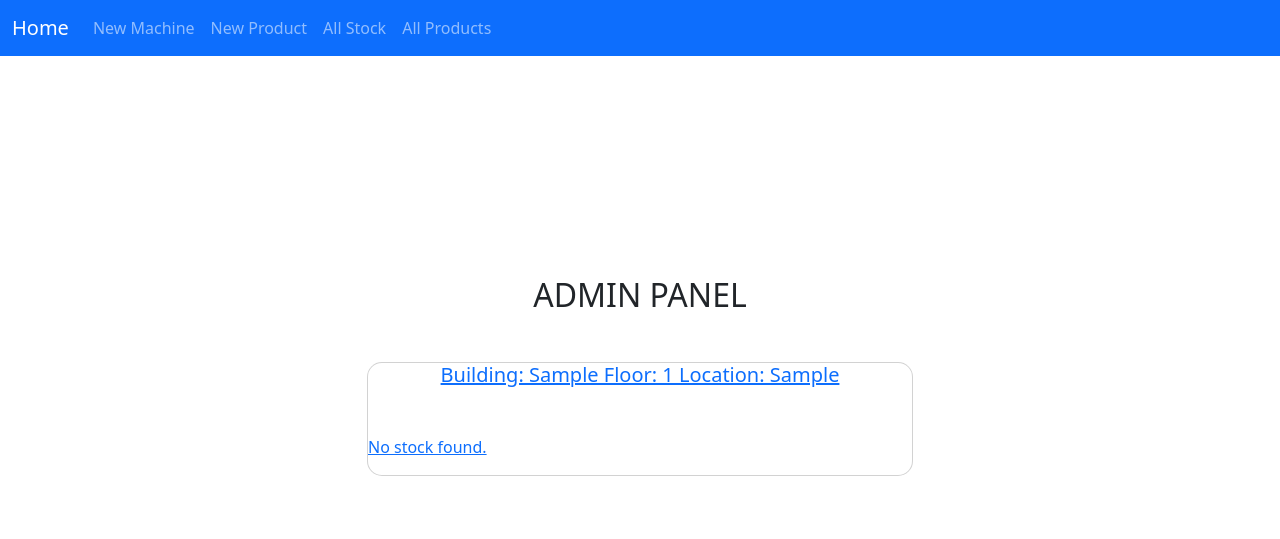
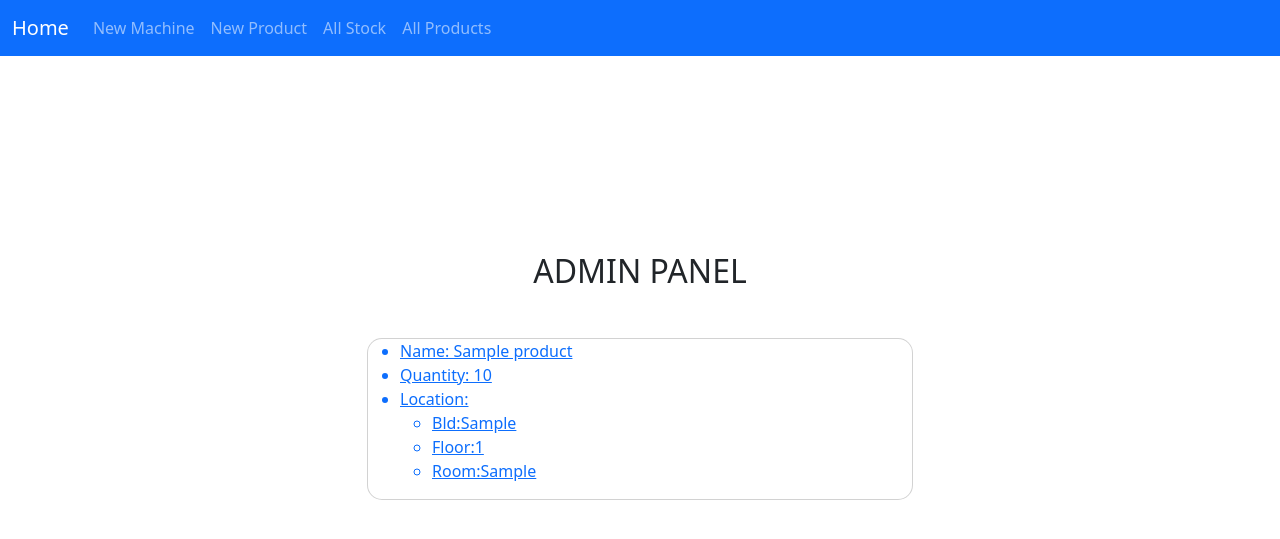
Before and after one commit to jtlantz/se-p1-backend, a Django app: template app/backend/api/templates/api/allStock.html in a window 1280 px wide. Shown: the top 539 px of the page. Run offline with Django 4.2, Linux system fonts and the light colour scheme; the template is opened without the code that fills it: values that come from a table or form of the project are taken from there, others are empty; tables that the repository leaves empty hold one stand-in row (values such as "Sample post").

Commit message:
add functionality for all stock page

```diff
--- a/app/backend/api/templates/api/allStock.html
+++ b/app/backend/api/templates/api/allStock.html
@@ -7,30 +7,22 @@
             <div class="row d-flex justify-content-center align-items-center h-100">
                 <div class="col-12 col-md-9 col-lg-7 col-xl-6">
                     <h2 class="text-uppercase text-center mb-5">Admin Panel</h2>
-                    {%if machines %}
-                    {% for machine in machines %}
-                    <a href="/api/vendingMachine/view/{{ machine.id }}">
+                    {%if stocks %}
+                    {% for stock in stocks %}
+                    <a href="/api/stock/view/{{ stock.id }}">
                         <div class="card mb-5" style="border-radius: 15px;">
-                            <h5 class="text-camelcase text-center mb-5">
-                                Building: {{ machine.building }}
-                                Floor: {{ machine.floor }}
-                                Location: {{ machine.location }}
-                            </h1>
-
-                            <body>
-                                {% if machine.stock %}
-                                {% for stock in machine.stock %}
-                                <ul>
-                                    <li>
-                                        name: {{ stock.product_info.name }}
-                                        quanitity: {{ stock.quantity }}
-                                    </li>
-                                </ul>
-                                {% endfor %}
-                                {% else %}
-                                    <p>No stock found.</p>
-                                {% endif %}
-                            </body>
+                            <ul>
+                                <li>Name: {{ stock.product_info.name }}</li>
+                                <li>Quantity: {{ stock.quantity }}</li>
+                                <li>Location:
+                                    <ul>
+                                        <li>Bld:{{ stock.vending_machine.building }}</li>
+                                        <li>Floor:{{ stock.vending_machine.floor }}</li>
+                                        <li>Room:{{ stock.vending_machine.location }}</li>
+                                    </ul>
+                                    </ul>
+                                </li>
+                            </ul>
                         </div>
                     </a>
                     {% endfor %}
--- a/app/backend/api/views.py
+++ b/app/backend/api/views.py
@@ -39,7 +39,7 @@ def product(request, product_id):
 
 def allStock(request):
     stock = Stock.objects.all()
-    return render(request, 'api/allStock.html', {"stock": stock})
+    return render(request, 'api/allStock.html', {"stocks": stock})
 
 def stock(request, stock_id):
     stock = get_object_or_404(Stock, id=stock_id)
```
